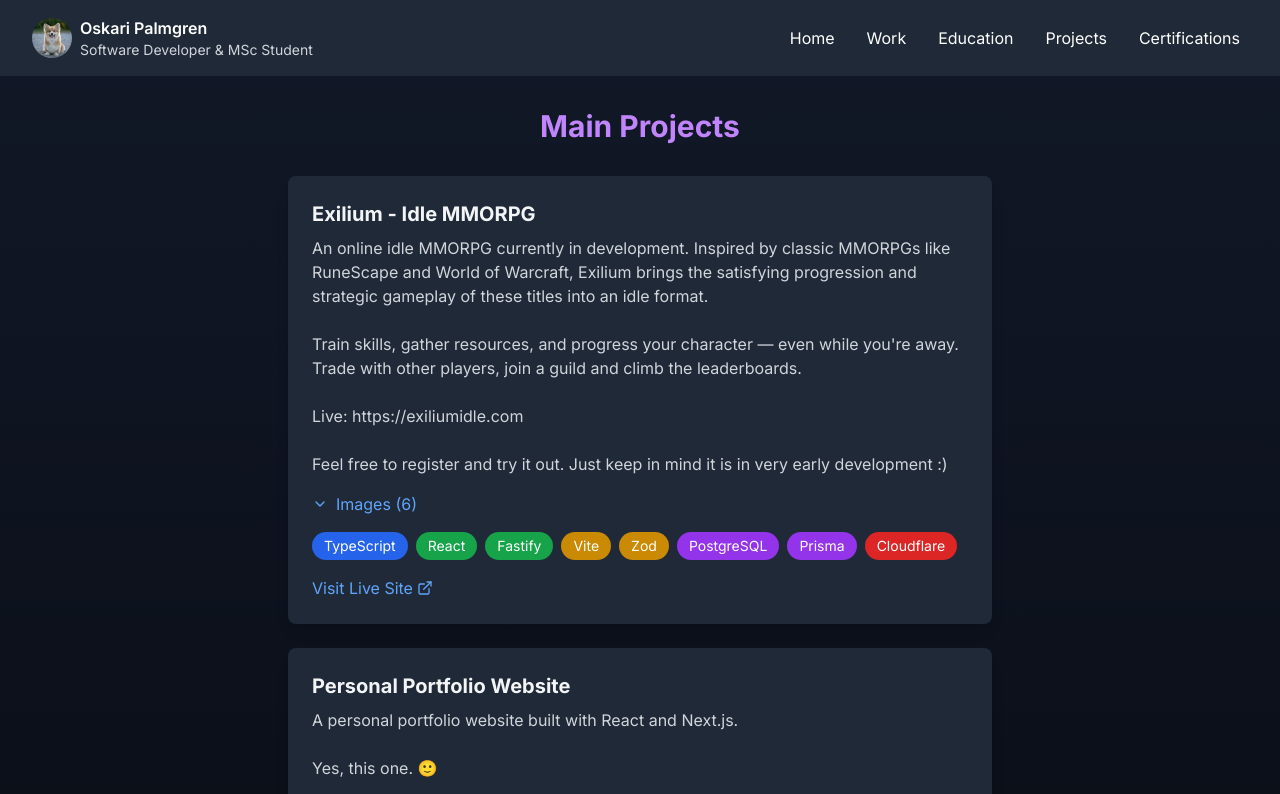
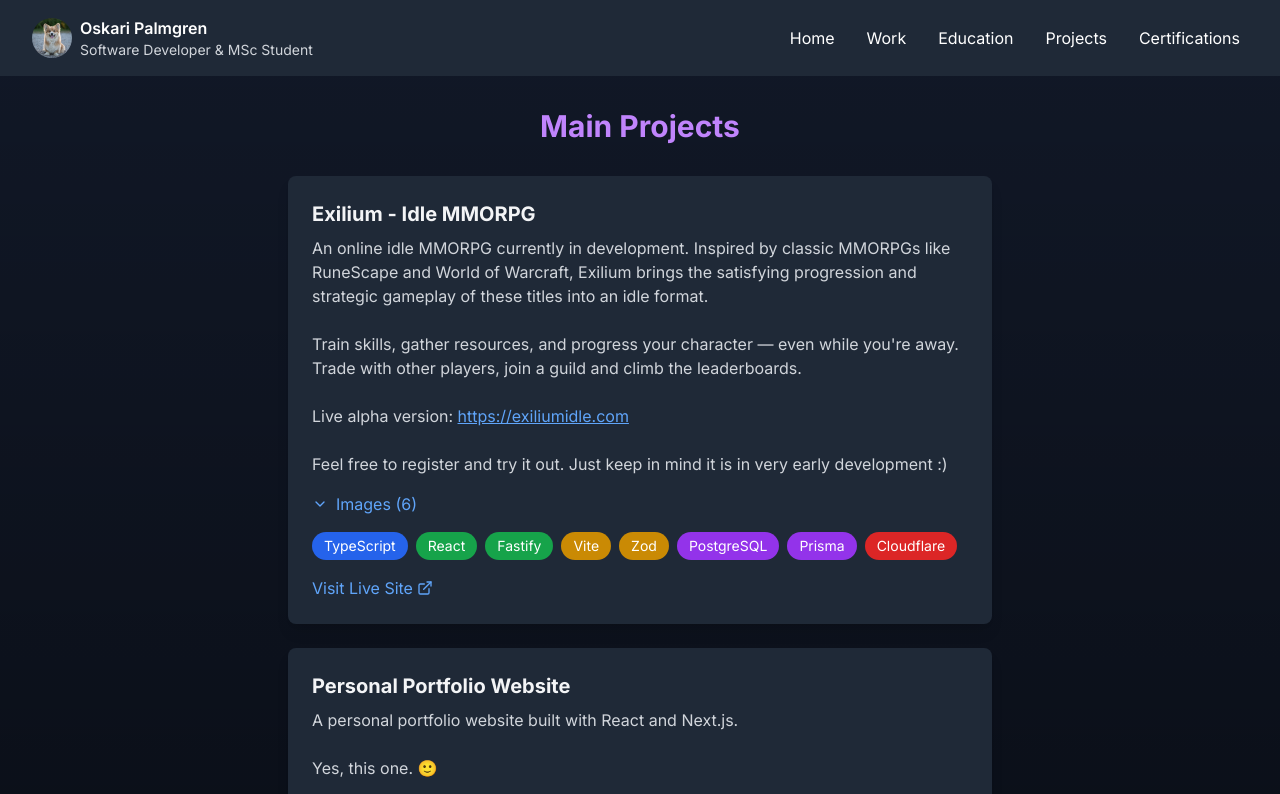
Before and after one commit to Palmgrenoskari/portfolio-site, a Next.js app: page /projects in a window 1280 px wide. Shown: the top 794 px of the page. Built offline with nearby package versions, Linux system fonts and the light colour scheme.

Commit message:
clickable link in description (add)

```diff
--- a/src/components/ProjectEntry.tsx
+++ b/src/components/ProjectEntry.tsx
@@ -21,7 +21,23 @@ export default function ProjectEntry({
     <>
       <div className="bg-gray-800 rounded-lg p-6 mb-6 shadow-lg transition-all duration-300 ease-in-out hover:shadow-xl hover:bg-gray-750 hover:scale-[1.02]">
         <h3 className={`text-xl font-bold mb-2`}>{title}</h3>
-        <p className="text-gray-300 mb-4 whitespace-pre-line">{description}</p>
+        <p className="text-gray-300 mb-4 whitespace-pre-line">
+          {description.split(/(https?:\/\/[^\s]+)/g).map((part, i) =>
+            /^https?:\/\//.test(part) ? (
+              <a
+                key={i}
+                href={part}
+                target="_blank"
+                rel="noopener noreferrer"
+                className="text-blue-400 hover:text-blue-300 underline"
+              >
+                {part}
+              </a>
+            ) : (
+              part
+            )
+          )}
+        </p>
 
         {images && images.length > 0 && (
           <div className="mb-4">
--- a/src/data/projects.ts
+++ b/src/data/projects.ts
@@ -7,7 +7,7 @@ export const projects: Project[] = [
 
       Train skills, gather resources, and progress your character — even while you're away. Trade with other players, join a guild and climb the leaderboards.
 
-      Live: https://exiliumidle.com
+      Live alpha version: https://exiliumidle.com
 
       Feel free to register and try it out. Just keep in mind it is in very early development :)`,
     liveUrl: "https://exiliumidle.com",
```
